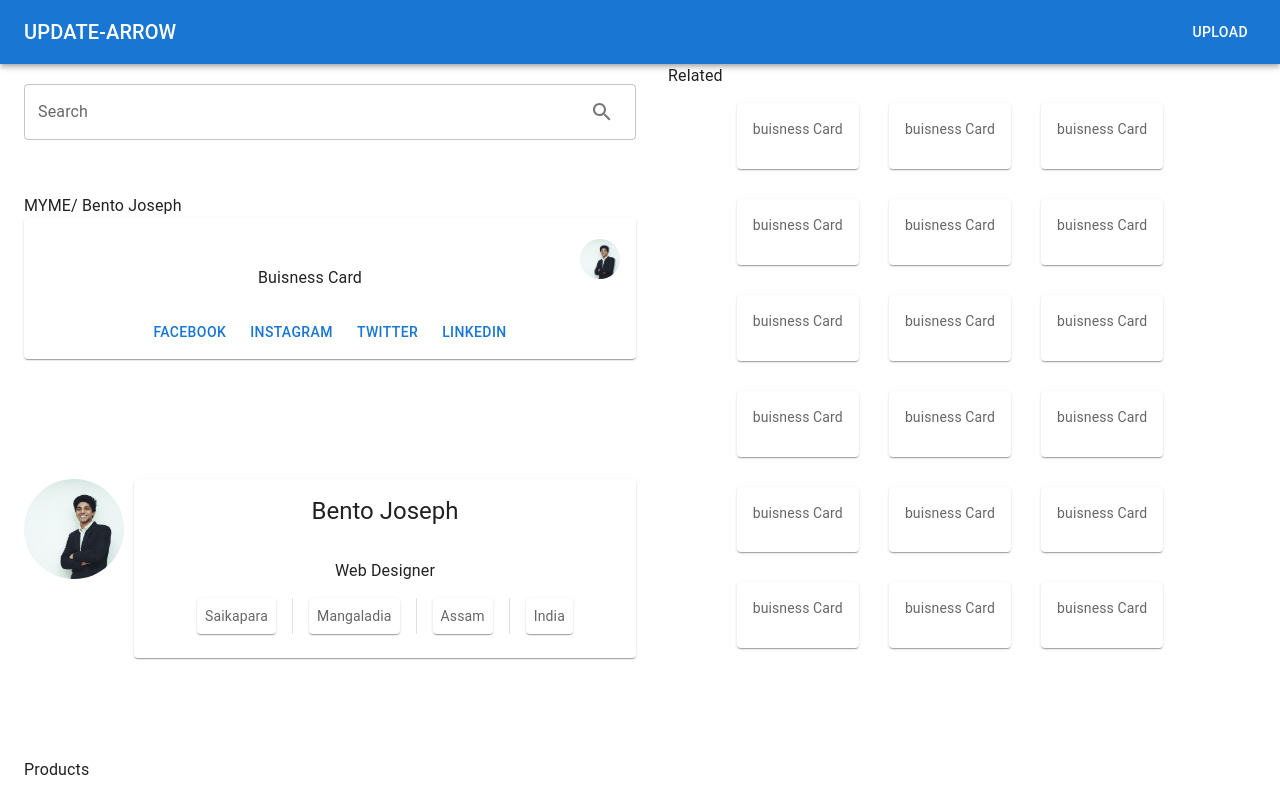
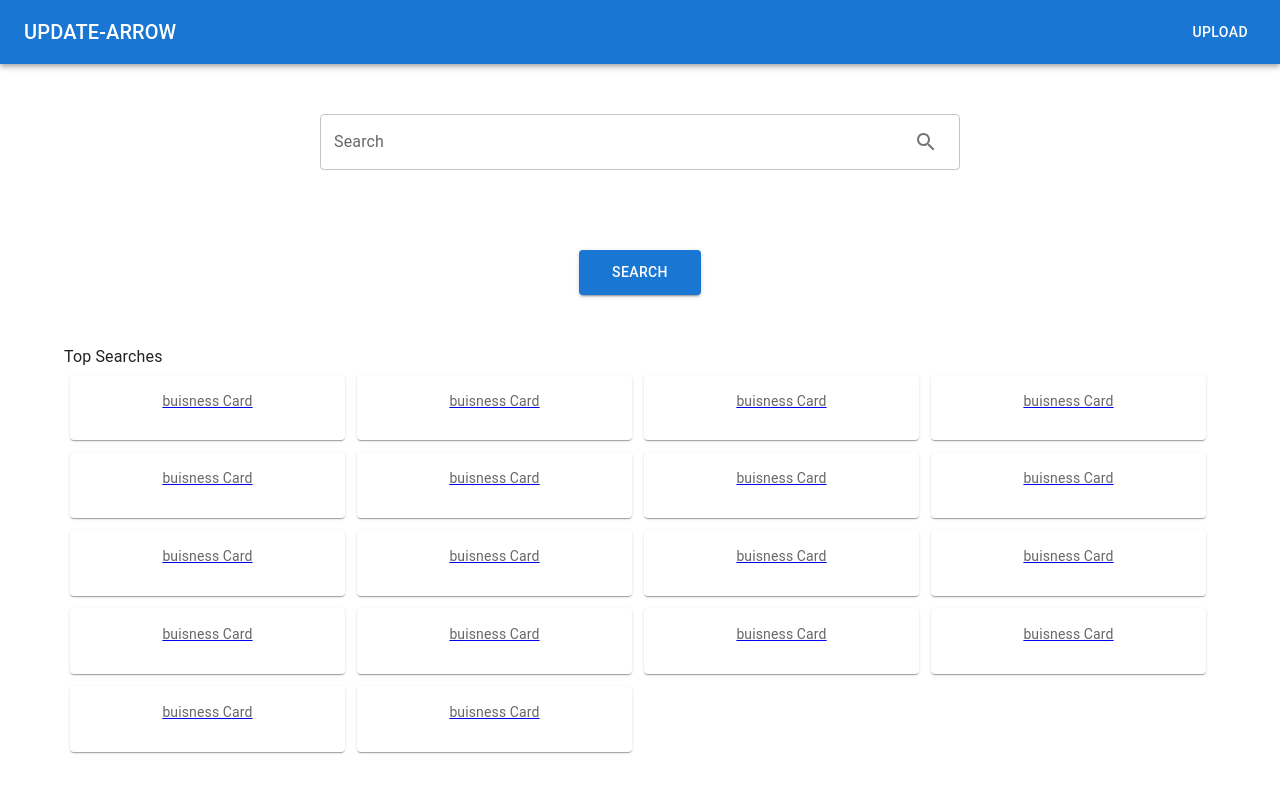
Before and after one commit to ShahmirAli2646/benportfolioproject, a React (Create React App) app: page / in a window 1280 px wide. Shown: the top 800 px of the page. Built offline with nearby package versions, Linux system fonts and the light colour scheme.

Commit message:
route between pages

```diff
--- a/src/App.js
+++ b/src/App.js
@@ -1,17 +1,25 @@
 
 import './App.css';
 import Navbar from './components/navbar'
-import Search from './components/search'
-import SearchButton from './components/SearchButton'
-import SearchResults from './components/SearchResults';
-import SearcResults from './components/SearchResults'
+import Search from './components/MainPage/search'
+import SearchButton from './components/MainPage/SearchButton'
+import SearchResults from './components/MainPage/SearchResults';
+import SearcResults from './components/MainPage/SearchResults'
 import ProfilePage from './components/ProfilePage/ProfilePage';
+import MainPage from './components/MainPage/MainPage';
+import { BrowserRouter as Router,Route ,Switch} from "react-router-dom";
 
 function App() {
   return (
     <div className="App">
       <Navbar/>
-      <ProfilePage/>
+      <Router>
+        <Switch>
+          <Route exact path={'/'} component={MainPage}/>
+          <Route path={'/profile'} component={ProfilePage}/>
+
+        </Switch>
+      </Router>
 
     </div>
   );
--- /dev/null
+++ b/src/components/MainPage/MainPage.js
@@ -0,0 +1,17 @@
+import * as React from 'react';
+import Search from './search';
+import SearchButton from './SearchButton';
+import SearchResults from './SearchResults';
+
+const MainPage = ()=>{
+    return(
+        <div>
+            <Search/>
+            <SearchButton/>
+            <SearchResults/>
+        </div>
+
+    )
+}
+
+export default MainPage
--- a/src/components/SearchResults.js
+++ b/src/components/MainPage/SearchResults.js
@@ -8,6 +8,7 @@ import CardContent from '@mui/material/CardContent';
 import Button from '@mui/material/Button';
 import Typography from '@mui/material/Typography';
 import Stack from '@mui/material/Stack';
+import { Link } from 'react-router-dom';
 
 const SearchResults = ()=>{
     const result = [
@@ -80,9 +81,12 @@ const SearchResults = ()=>{
 
             <Card style={{margin:'6px'}} sx={{ minWidth: 275 }}>
         <CardContent>
+            <Link to={'/profile'}>
         <Typography sx={{ fontSize: 14 }} color="text.secondary" gutterBottom>
+
           {item.title}
         </Typography>
+        </Link>
 
       </CardContent>
 
--- a/src/components/ProfilePage/BuisnessCard.js
+++ b/src/components/ProfilePage/BuisnessCard.js
@@ -13,7 +13,7 @@ import src from '../../assets/test.jpg'
 const BuisnessCard = () => {
     return (
            <div style={{marginTop:'130px'}}>
-               <Typography style={{textAlign:'left'}}>MYME/ Bento Joseph</Typography>
+               <Typography style={{textAlign:'left' , marginBottom:'20px'}}>MYME/ Bento Joseph</Typography>
            <Card sx={{ minWidth: 475 , marginBottom:'20px'}}>
                <CardHeader></CardHeader>
                <CardContent>
--- a/src/components/ProfilePage/Related.js
+++ b/src/components/ProfilePage/Related.js
@@ -74,11 +74,11 @@ const Related = ()=>{
 
       <Container maxWidth="md">
 
-        <Typography style={{textAlign:'left'}}>Related</Typography>
-        <Stack style={{flexWrap:'wrap' , justifyContent:'center'}} direction="row" >
+        <Typography style={{marginTop:'10px',textAlign:'left'}}>Related</Typography>
+        <Stack style={{flexWrap:'wrap' }} direction="row" >
         {result.map((item)=>(
 
-            <Card style={{margin:'15px'}} sx={{ maxWidth:600 }}>
+            <Card style={{margin:'15px'}} sx={{ minWidth:275 }}>
         <CardContent>
         <Typography sx={{ fontSize: 14 }} color="text.secondary" gutterBottom>
           {item.title}
```
Also changed, not shown: src/components/MainPage/SearchButton.js (renamed from src/components/SearchButton.js), src/components/MainPage/search.js (renamed from src/components/search.js).
